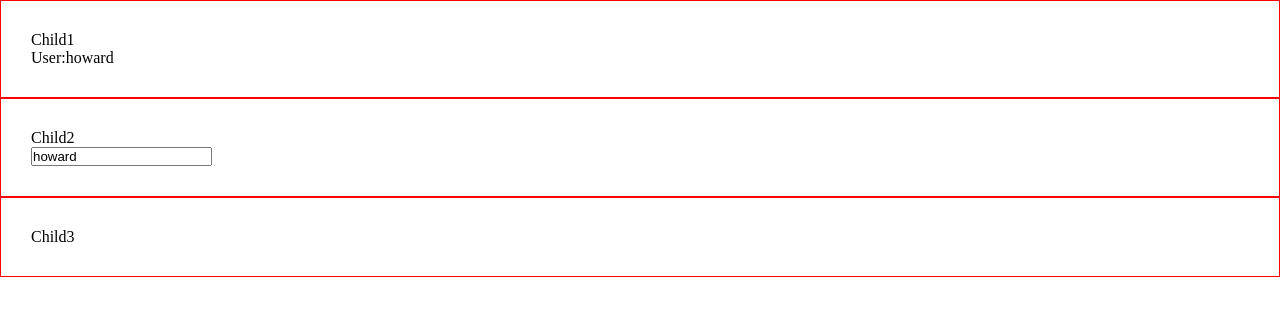
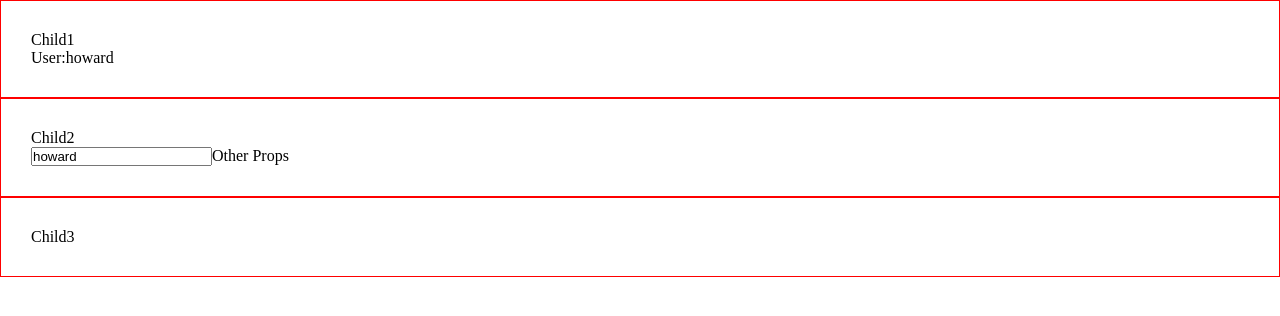
Before and after one commit to Howardyangyixuan/redux-demo-1, a React (Vite) app: page / in a window 1280 px wide. Shown: the top 316 px of the page. Built offline with nearby package versions, Linux system fonts and the light colour scheme.

Commit message:
为connect返回的组件添加props，并能够透传给被封装的组件

```diff
--- a/src/App.jsx
+++ b/src/App.jsx
@@ -45,13 +45,13 @@ export const App = () => {
   )
 }
 const Child1 = () => <section>Child1<User/></section>
-const Child2 = () => <section>Child2<UserModifier/></section>
+const Child2 = () => <section>Child2 <UserModifier>Other Props</UserModifier></section>
 const Child3 = () => <section>Child3</section>
 
 //所有用到store数据的组件都应该用connect包裹
 const connect = (Component) => {
   //返回一个对Component进行了包装的新函数组件
-  return () => {
+  return (props) => {
     //使用一个setState，在dispatch变更数据时，进行渲染
     const [, update] = useState({})
     const {state, setState} = useContext(appContext)
@@ -63,7 +63,7 @@ const connect = (Component) => {
       setState(reducer(state, action))
       update({})
     }
-    return <Component dispatch={dispatch} appState={state}/>
+    return <Component {...props} dispatch={dispatch} appState={state}/>
   }
 }
 const User = connect(() => {
@@ -71,12 +71,13 @@ const User = connect(() => {
   return <div>User:{state.user.name}</div>
 })
 const UserModifier = connect((props) => {
-  const {dispatch, appState} = props
+  const {dispatch, appState, children} = props
   const onChange = (e) => {
     dispatch({type: "updateUser", payload: {name: e.target.value}})
   }
   return <div>
     <input value={appState.user.name}
            onChange={onChange}/>
+    {children}
   </div>
 })
```
